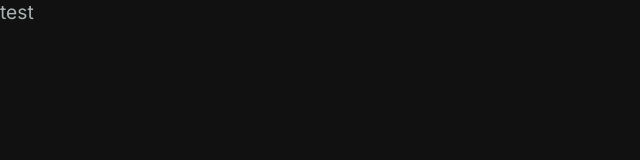
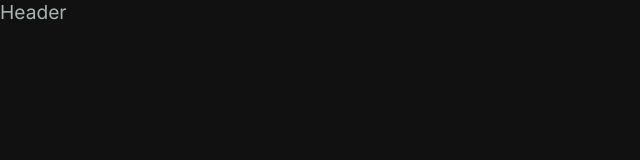
Before and after one commit to SebastianSloma/next_website, a Next.js app: page / in a window 1280 px wide. Shown: the top 160 px of the page, without its empty margins (0-640 px from the left). Built offline with nearby package versions, Linux system fonts and the light colour scheme.

Commit message:
install components and fm

```diff
--- /dev/null
+++ b/app/Components/Header/Header.tsx
@@ -0,0 +1,11 @@
+'use client'
+
+import React from 'react'
+
+function Header() {
+  return (
+    <div>Header</div>
+  )
+}
+
+export default Header
--- a/app/page.tsx
+++ b/app/page.tsx
@@ -1,9 +1,10 @@
+import Header from './Components/Header/Header';
 
 
 export default function Home() {
   return (
-   <main>
-test
-   </main>
+   <>
+<Header/>
+   </>
   )
 }
```
Also changed, not shown: package.json (+6 -4 lines), 1 other file (tests, documents, lock files or other folders).
